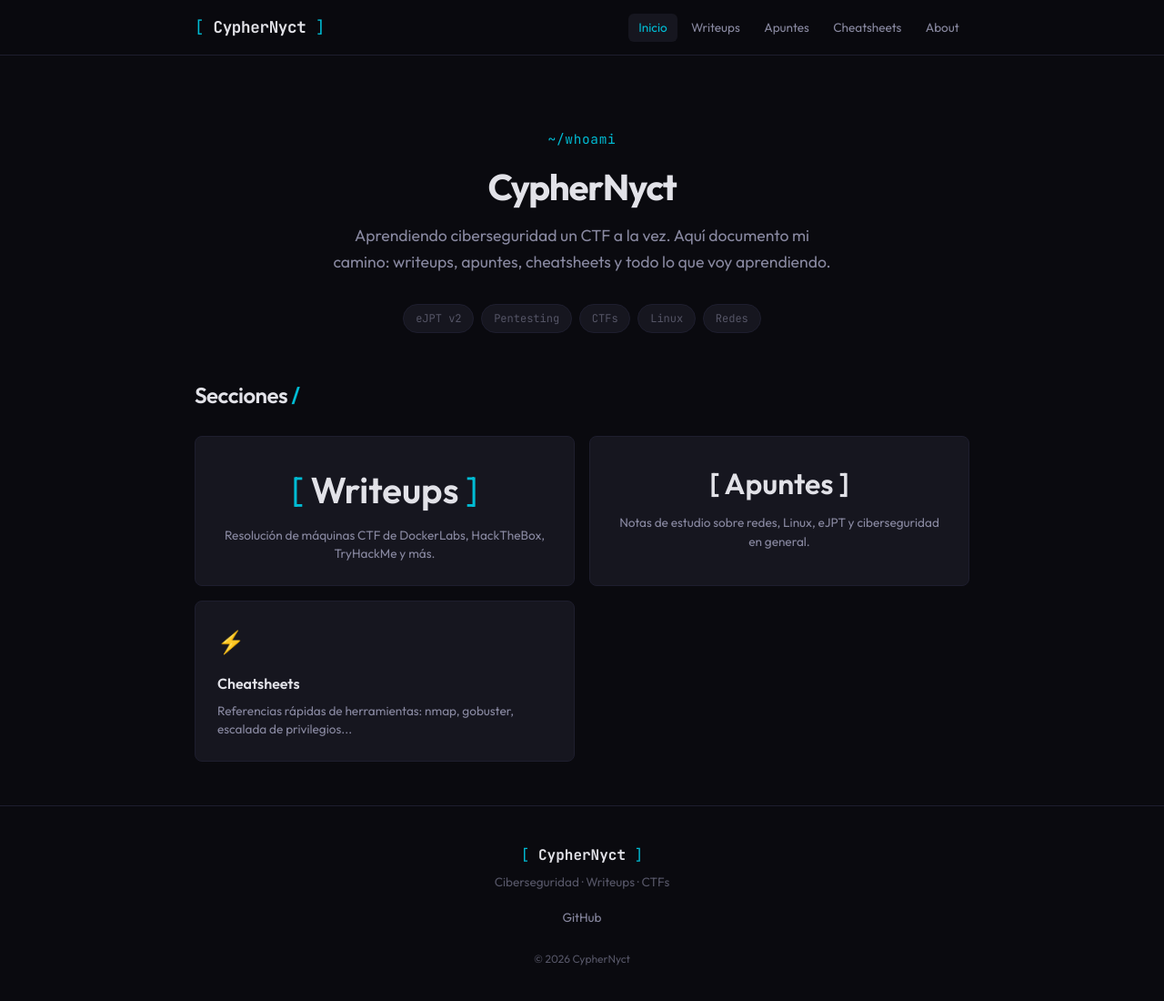
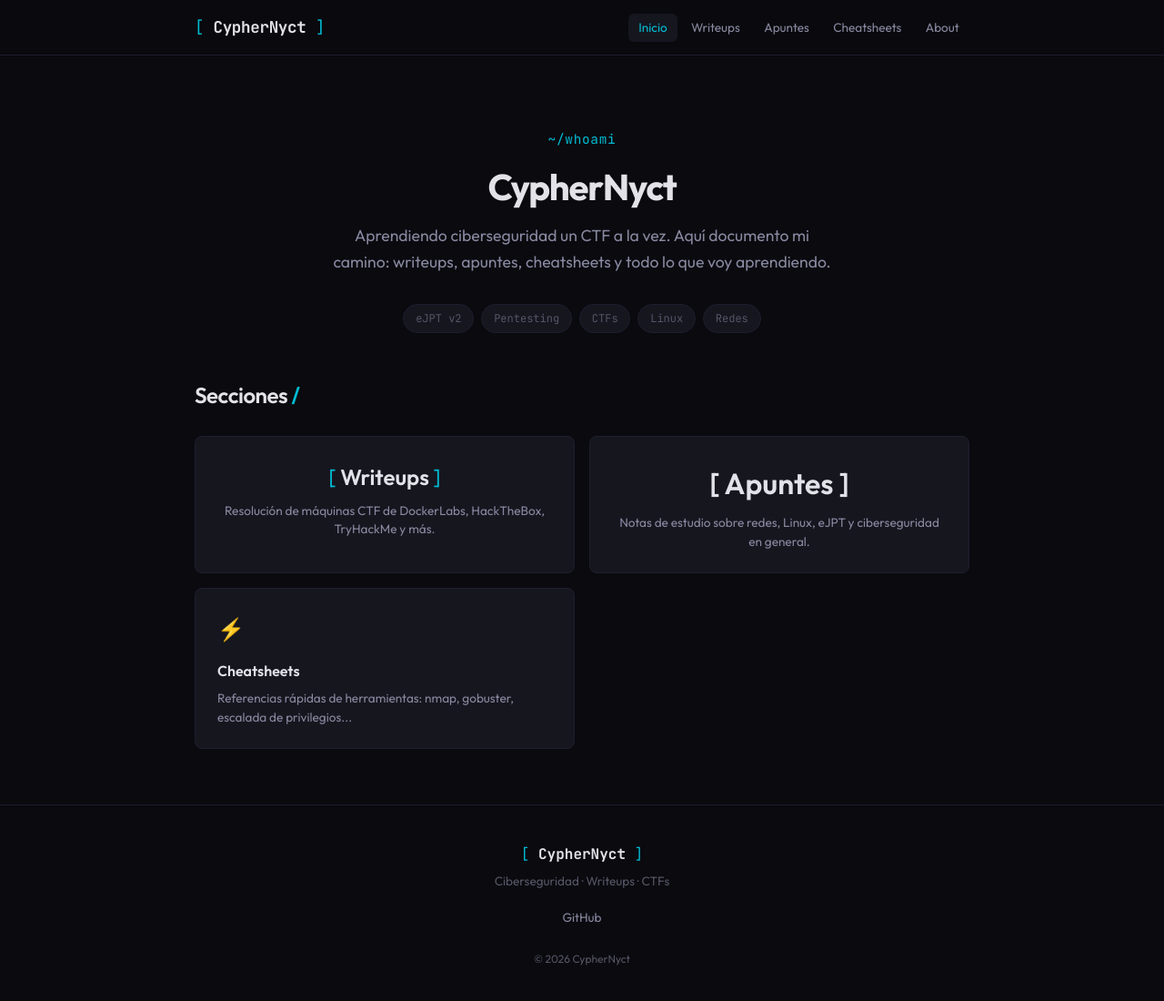
Before and after one commit to CypherNyct/cyphernyct.github.io, a Jekyll site: the page built from index.md, in a window 1280 px wide and 1104 px high. Shown: the top 1100 px of the window at 91% size. Built offline with Jekyll 4.4.1, drawn with Linux system fonts in a browser that asks for light colours.

Commit message:
Update index.md

```diff
--- a/index.md
+++ b/index.md
@@ -22,7 +22,7 @@ title: Inicio
   <h2 class="section-title">Secciones <span class="accent">/</span></h2>
   <div class="cards-grid">
    <a href="{{ '/writeups/' | relative_url }}" class="card" style="text-align: center;">
-  <h3 style="font-size: 2.5em;">
+  <h3 style="font-size: 1.5em;">
     <span class="logo-bracket">[</span> Writeups <span class="logo-bracket">]</span>
   </h3>
   <p>Resolución de máquinas CTF de DockerLabs, HackTheBox, TryHackMe y más.</p>
```
